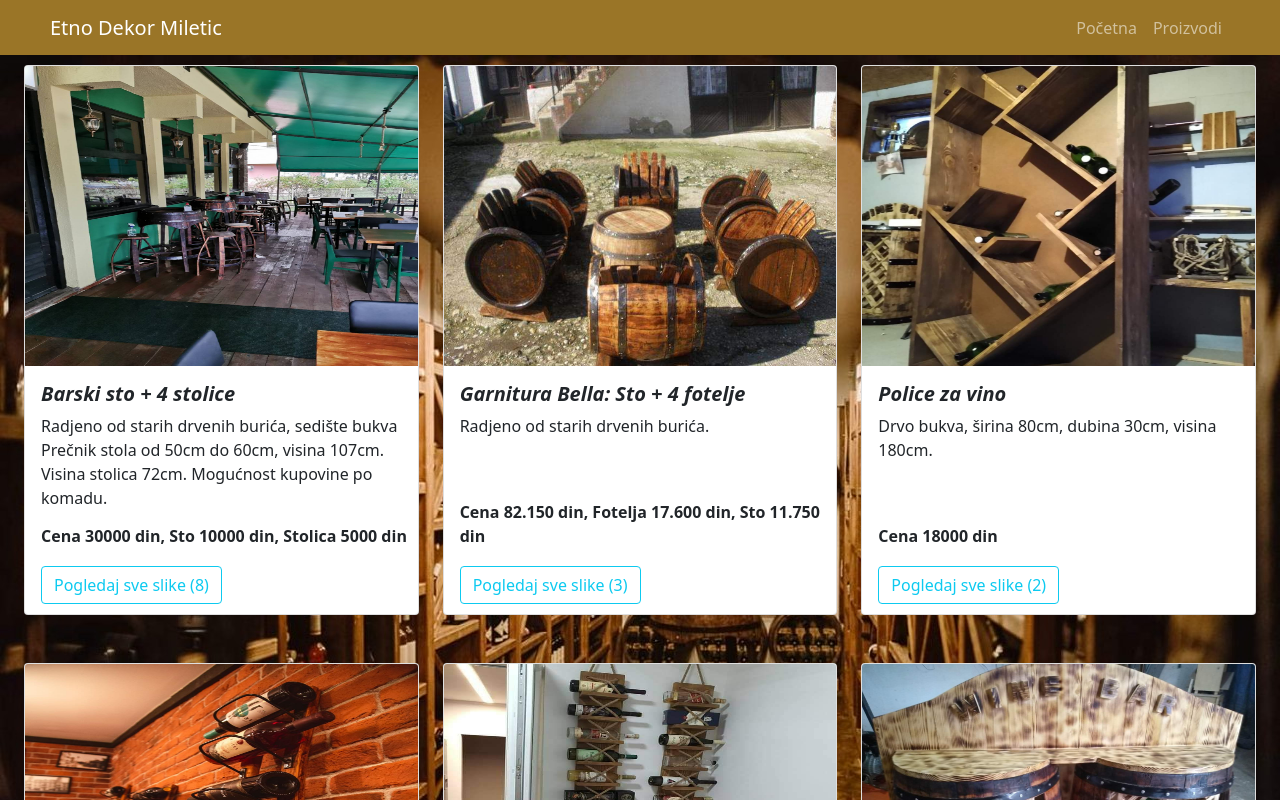
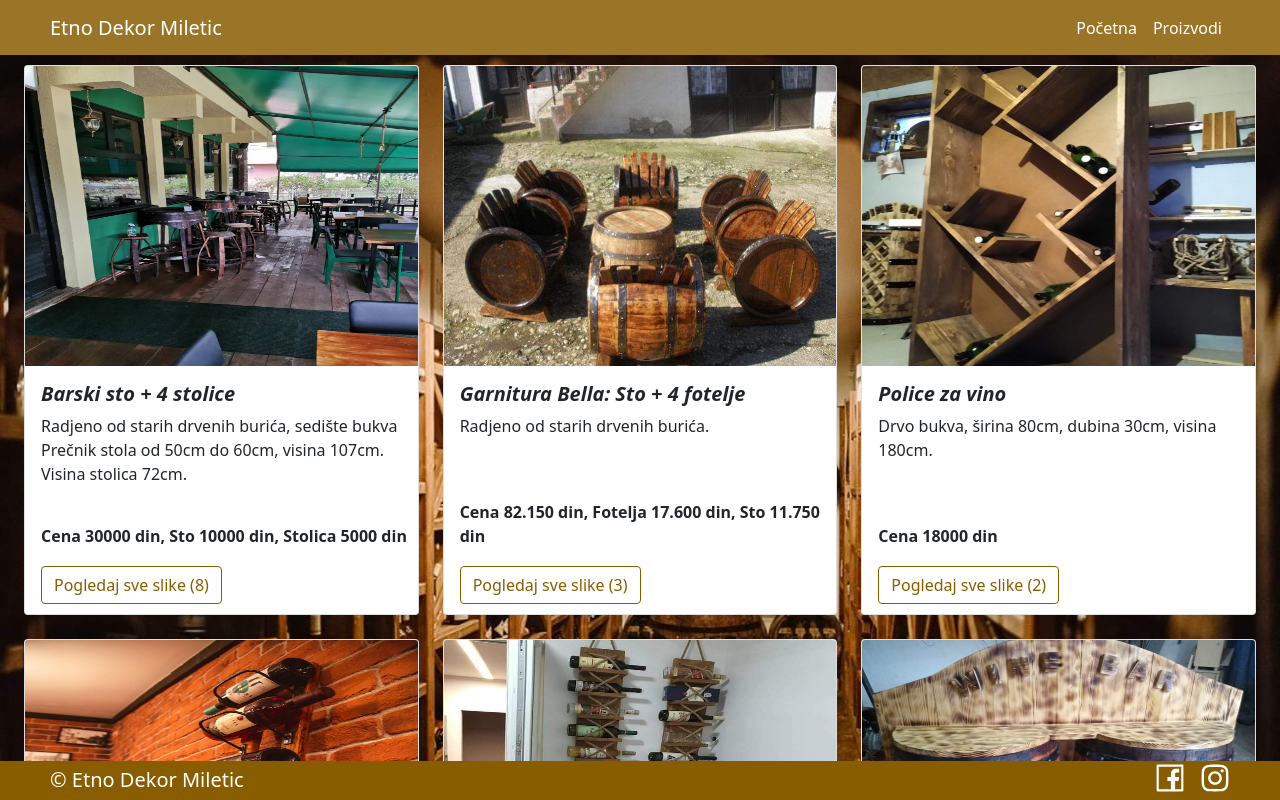
Before and after one commit to Daniel-Avramovic/etno-dekor-miletic, a React (Create React App) app: page /products in a window 1280 px wide. Built offline with nearby package versions, Linux system fonts and the light colour scheme.

Commit message:
added footer component, css chanes,

```diff
--- a/public/data.json
+++ b/public/data.json
@@ -14,7 +14,7 @@
         "/img/barskisto7.jpg"
       ],
       "price": "Cena 30000 din, Sto 10000 din, Stolica 5000 din",
-      "description": "Radjeno od starih drvenih burića, sedište bukva Prečnik stola od 50cm do 60cm, visina 107cm. Visina stolica 72cm. Mogućnost kupovine po komadu."
+      "description": "Radjeno od starih drvenih burića, sedište bukva Prečnik stola od 50cm do 60cm, visina 107cm. Visina stolica 72cm."
     },
     {
       "name": "Garnitura Bella: Sto + 4 fotelje",
--- a/src/App.tsx
+++ b/src/App.tsx
@@ -2,6 +2,7 @@ import React, { useState, Fragment, FC } from "react";
 import Header from "./components/header/Header";
 import Home from "./pages/home/Home";
 import ProductsPage from "./pages/products/Product"
+import Footer from "./components/footer/Footer";
 import { Route, Routes } from "react-router-dom";
 import "./App.scss";
 
@@ -14,11 +15,12 @@ const App: FC = (): React.ReactElement => {
   // console.log(img)
   return (
     <Fragment>
-      <Header />
+      <Header/>
       <Routes>
         <Route path="/" element={<Home/>} />
         <Route path="products" element={<ProductsPage/>} />
       </Routes>
+      <Footer/>
     </Fragment>
   );
 };
--- a/src/components/LightBox/LightBox.scss
+++ b/src/components/LightBox/LightBox.scss
@@ -11,43 +11,50 @@
         top: 5%;
         left: 25%;
         width: 50%;
-        height: 85%;
-        border: 1px solid white;
-        border-radius: 4px;
+        height: 75%;
+        border: 30px solid rgba(136, 93, 0);
+        border-radius: 10px;
 
         img {
             width: 100%;
             height: 100%;
         }
 
+        strong {
+            color: white;
+            position: absolute;
+            left: 2px;
+            top: -28px;
+        }
+
         .anticon {
             svg {
                 width: 30px;
                 height: 30px;
-                color: #0dcaf0;
+                color: white;
             }
         }
 
         .anticon-close-circle {
             position: absolute;
-            right: 10px;
-            top: 10px;
+            right: -28px;
+            top: -28px;
         }
 
         .anticon-right-circle {
             position: absolute;
-            right: 10px;
             top: 50%;
         }
 
         .anticon-left-circle {
             position: absolute;
-            left: 10px;
+            left: -30px;
             top: 50%;
         }
 
-        button {
-            &:disabled {
+        .disabled-arow {
+            &:hover {
+                color: wheat;
                 cursor: not-allowed;
             }
         }
--- a/src/components/LightBox/LightBox.tsx
+++ b/src/components/LightBox/LightBox.tsx
@@ -5,6 +5,7 @@ import "./LightBox.scss"
 interface Props {
   imgs: string[]
   setIsOpen: Function
+  name: string
 }
 
 enum Direction {
@@ -12,14 +13,14 @@ enum Direction {
   PREV = "prev"
 }
 
-const LigthBox: FC<Props> = ({ imgs, setIsOpen }): React.ReactElement => {
+const LigthBox: FC<Props> = ({ imgs, setIsOpen, name }): React.ReactElement => {
 
   const [imgPosition, setImgPostion] = useState(0);
 
   const onChangeImg = (direction: string): void => {
-    if (direction === Direction.NEXT) {
+    if (direction === Direction.NEXT && imgPosition !== imgs.length - 1) {
       setImgPostion(imgPosition + 1)
-    } if (direction === Direction.PREV) {
+    } if (direction === Direction.PREV && imgPosition) {
       setImgPostion(imgPosition - 1)
     }
   }
@@ -27,19 +28,24 @@ const LigthBox: FC<Props> = ({ imgs, setIsOpen }): React.ReactElement => {
 
   return (
     <div className="ligth-box-container">
-      <div className="light-box-content">
-        <img src={process.env.PUBLIC_URL + imgs[imgPosition]}/>
-        <button
-          onClick={() => setIsOpen(false)}><CloseCircleOutlined/></button>
-
-        <button
-          disabled={imgPosition === imgs.length  - 1}
-          onClick={() => onChangeImg(Direction.NEXT)}><RightCircleOutlined/></button>
-
-        <button
-          disabled={imgPosition === 0}
-          onClick={() => onChangeImg(Direction.NEXT)}><LeftCircleOutlined/></button>
-      </div>
+      {!!imgs.length && <div className="light-box-content">
+        <img src={process.env.PUBLIC_URL + imgs[imgPosition]} />
+        <strong>{name}</strong>
+        <CloseCircleOutlined
+          role="button"
+          onClick={() => setIsOpen(false)}
+        />
+        <RightCircleOutlined
+        className={imgPosition === imgs.length - 1 ? "disabled-arow" : ""}
+          role="button"
+          onClick={() => onChangeImg(Direction.NEXT)}
+        />
+        <LeftCircleOutlined
+         className={imgPosition === 0 ? "disabled-arow" : ""}
+          role="button"
+          onClick={() => onChangeImg(Direction.PREV)}
+        />
+      </div>}
     </div>
   );
 };
--- /dev/null
+++ b/src/components/footer/Footer.scss
@@ -0,0 +1,45 @@
+footer {
+    width: 100%;
+    position: fixed;
+    bottom: 0;
+    color: white;
+    display: flex;
+    align-items: center;
+    justify-content: space-between;
+    padding: 2px 50px;
+    font-size: 20px;
+    z-index: 2;
+    background-color: rgba(136, 93, 0);
+
+    .anticon {
+        svg {
+            width: 30px;
+            height: 30px;
+        }
+    }
+
+    .anticon-facebook {
+        margin-right: 10px;
+    }
+
+    a {
+        color: unset;
+        text-decoration: unset;
+
+        &:hover {
+            color: unset;
+        }
+    }
+}
+
+@media (max-width: 768px) {
+    footer {
+        font-size: 14px;
+        .anticon {
+            svg {
+                width: 20px;
+                height: 20px;
+            }
+        }
+    }
+}
--- /dev/null
+++ b/src/components/footer/Footer.tsx
@@ -0,0 +1,26 @@
+import { FacebookOutlined, InstagramOutlined } from "@ant-design/icons";
+import React, { FC } from "react";
+import "./Footer.scss"
+
+const Footer: FC = (): React.ReactElement => {
+    return (
+        <footer>
+            <span>&#169; Etno Dekor Miletic</span>
+            <span>
+                <a href="https://www.facebook.com/etnodekormiletic"
+                    target="_blank"
+                    data-toggle="tooltip"
+                    title="Posetite nas na Facebook-u"
+                    ><FacebookOutlined />
+                </a>
+                <a href="https://instagram.com/etno_dekor_miletic?igshid=YmMyMTA2M2Y="
+                    target="_blank"
+                    data-toggle="tooltip"
+                    title="Posetite nas na Instagramu"
+                    > <InstagramOutlined />
+                </a>
+            </span>
+        </footer>)
+}
+
+export default Footer
--- a/src/components/header/Header.scss
+++ b/src/components/header/Header.scss
@@ -9,14 +9,18 @@ header {
     display: none;
   }
 
-  .dropdown-toggle{
-      background-color: rgb(145, 94, 0) !important;
-      border: none !important;
+  .dropdown-toggle {
+    background-color: rgb(145, 94, 0) !important;
+    border: none !important;
   }
 
   .me-auto {
     margin-left: auto;
     margin-right: 0 !important;
+
+    a {
+      color: white !important;
+    }
   }
 }
 
@@ -25,8 +29,13 @@ header {
     .me-auto {
       display: none;
     }
+
     .dropdown {
       display: unset;
     }
+
+    .navbar {
+     justify-content: space-between;
+    }
   }
 }
--- a/src/pages/products/Product.scss
+++ b/src/pages/products/Product.scss
@@ -8,6 +8,7 @@
   overflow-y: scroll;
   padding-top: 10px;
   overflow-x: hidden;
+  margin-bottom: 35px;
 
   .card {
     height: 550px;
@@ -32,4 +33,22 @@
   img {
     height: 300px;
   }
+
+  .btn-outline-info {
+    color:  rgba(136, 93, 0);
+    border-color:  rgba(136, 93, 0);
+
+    &:hover {
+      background-color: rgba(119, 88, 1, 0.493);
+    }
+  }
 }
+
+@media (max-width: 768px) {
+  .productsView {
+    margin-bottom: 25px;
+    img {
+      height: 270px;
+    }
+  }
+}
--- a/src/pages/products/Product.tsx
+++ b/src/pages/products/Product.tsx
@@ -15,6 +15,7 @@ const ProductsPage: FC = (): React.ReactElement => {
   const [products, setProducts] = useState([]);
   const [isOpen, setIsOpen] = useState(false);
   const [imgs, setImgs] = useState([]);
+  const [productName, setProductName] = useState("");
 
   const getProduct = async () => {
     const data = await getData();
@@ -29,7 +30,7 @@ const ProductsPage: FC = (): React.ReactElement => {
         <Row className="px-4">
           {products.map(({name, img, description, price}: Products, i: number) => {
             return (
-              <Col xxl={3} xl={4} sm={6} xs={12} className="mb-5" key={i}>
+              <Col xxl={3} xl={4} sm={6} xs={12} className="mb-4" key={i}>
                 <Card>
                   <Card.Img
                     variant="top"
@@ -50,6 +51,7 @@ const ProductsPage: FC = (): React.ReactElement => {
                         img.forEach((img: string) => {
                           tempImg.push(process.env.PUBLIC_URL + img)
                         });
+                        setProductName(name)
                         setIsOpen(true)
                         setImgs(tempImg)
                       }}
@@ -62,7 +64,7 @@ const ProductsPage: FC = (): React.ReactElement => {
           })}
         </Row>
       </main>
-      {isOpen && <LigthBox imgs={imgs} setIsOpen={setIsOpen} />}
+      {isOpen && <LigthBox imgs={imgs} setIsOpen={setIsOpen} name={productName} />}
     </>
   );
 };
```
